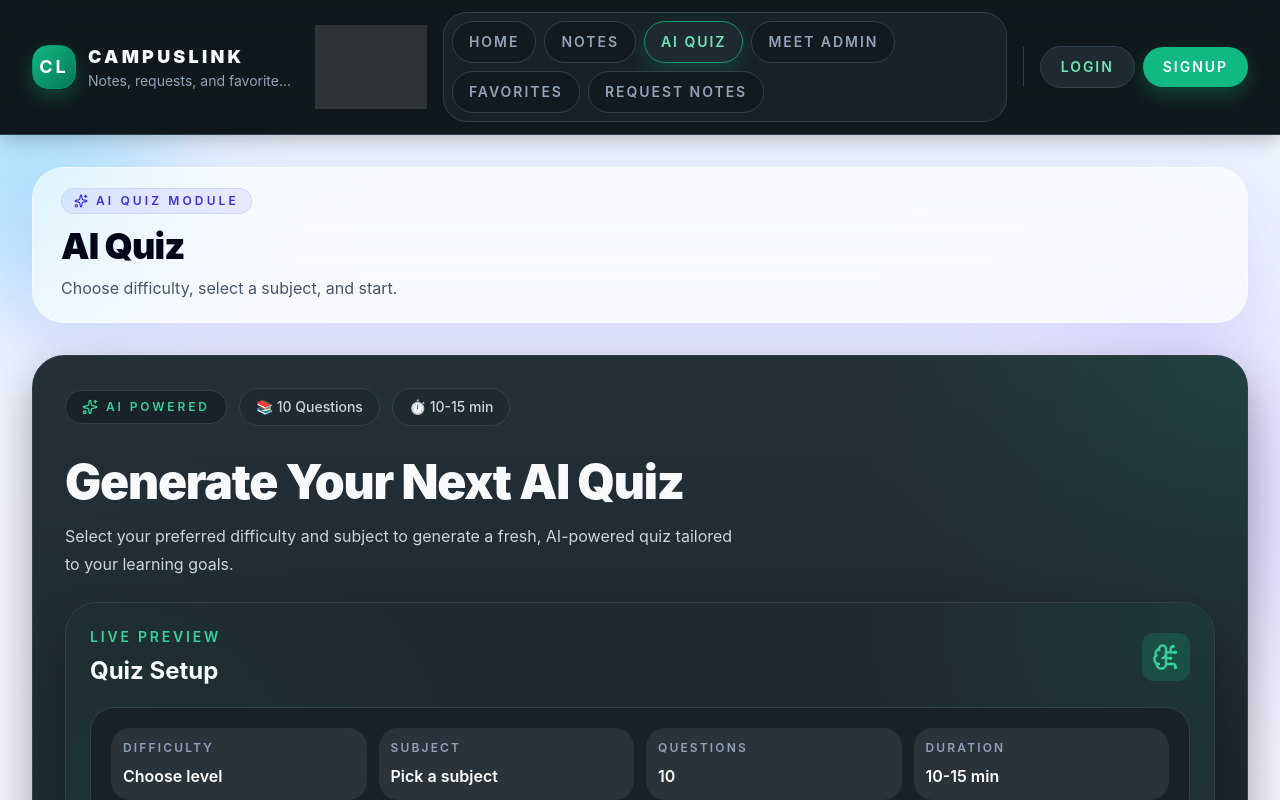
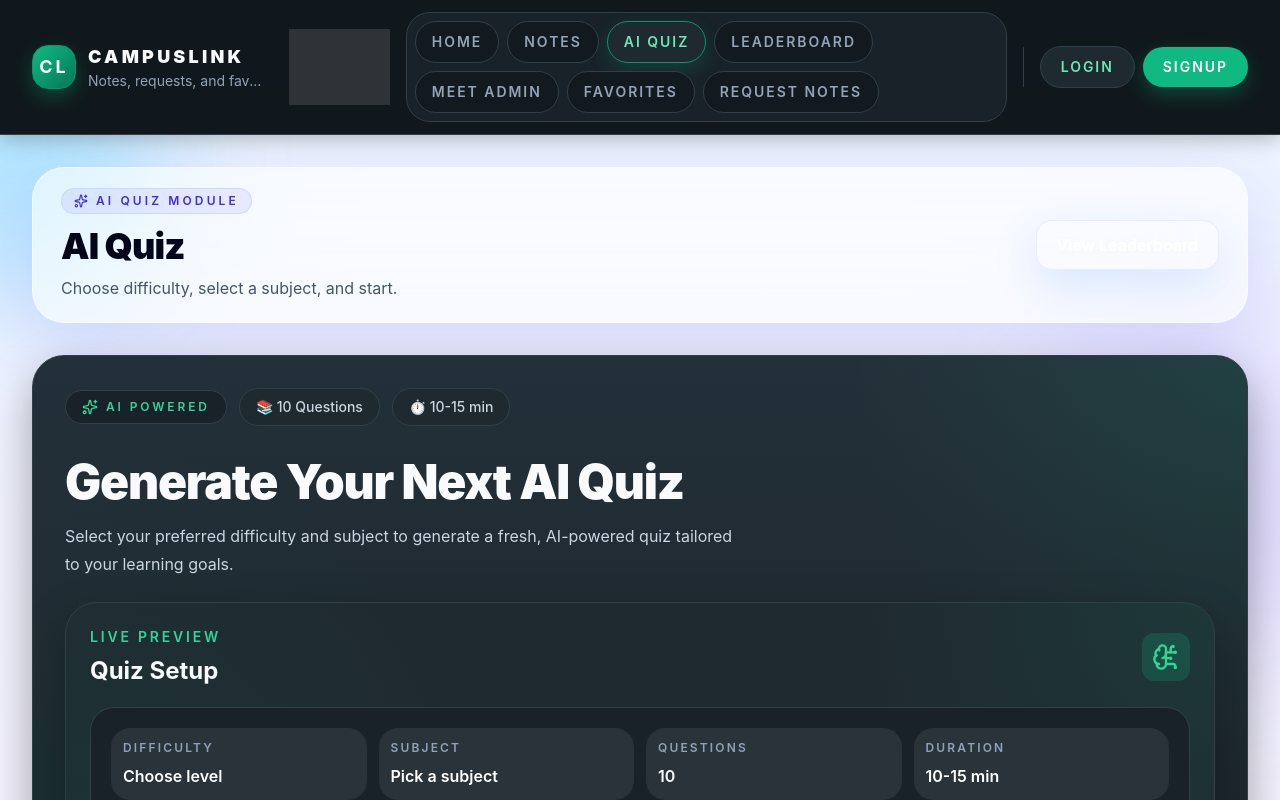
Before and after one commit to dheerajkaushik1/campuslink-frontend, a React (Vite) app: page /quiz in a window 1280 px wide. Shown: the top 800 px of the page. Built offline with nearby package versions, Linux system fonts and the light colour scheme; grey boxes are pictures that could not be loaded.

Commit message:
Bug Fixes

```diff
--- a/src/components/Navbar.jsx
+++ b/src/components/Navbar.jsx
@@ -6,6 +6,7 @@ const primaryLinks = [
     { to: "/", label: "Home" },
     { to: "/notes", label: "Notes" },
     { to: "/quiz", label: "AI Quiz" },
+    { to: "/quiz/leaderboard", label: "Leaderboard" },
     { to: "/meet-the-admin", label: "Meet Admin" },
     { to: "/favorites", label: "Favorites" },
     { to: "/note-request", label: "Request Notes" },
--- a/src/pages/quiz/QuizHome.jsx
+++ b/src/pages/quiz/QuizHome.jsx
@@ -89,6 +89,15 @@ export default function QuizHome() {
       <QuizNavbar
         title="AI Quiz"
         subtitle="Choose difficulty, select a subject, and start."
+        actions={
+          <button
+            type="button"
+            onClick={() => navigate("/quiz/leaderboard")}
+            className="rounded-2xl border border-indigo-300/20 bg-white/10 px-5 py-3 font-semibold text-white shadow-[0_16px_45px_rgba(59,130,246,0.16)] transition hover:-translate-y-1 hover:border-cyan-300/35 hover:bg-white/16"
+          >
+            View Leaderboard
+          </button>
+        }
       />
 
       <section className="flex flex-col gap-8">
```
